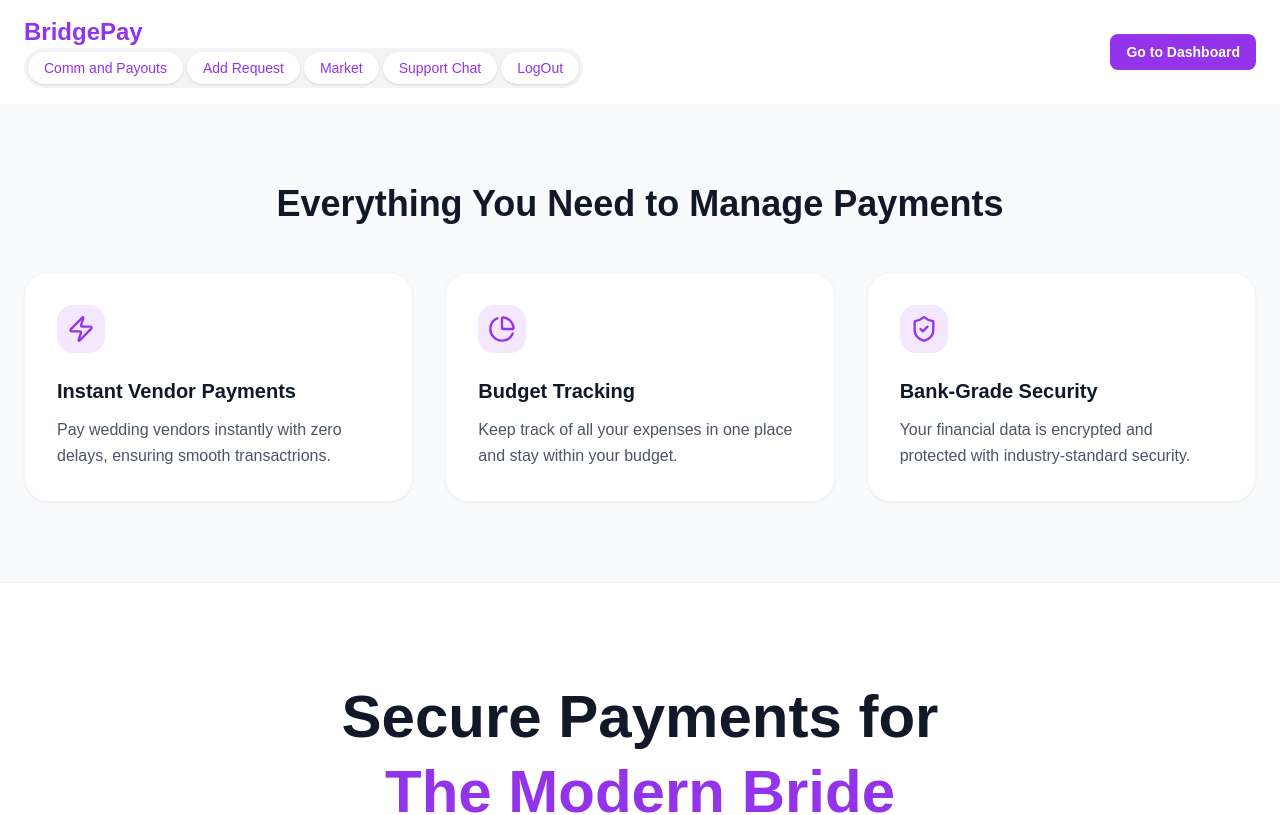
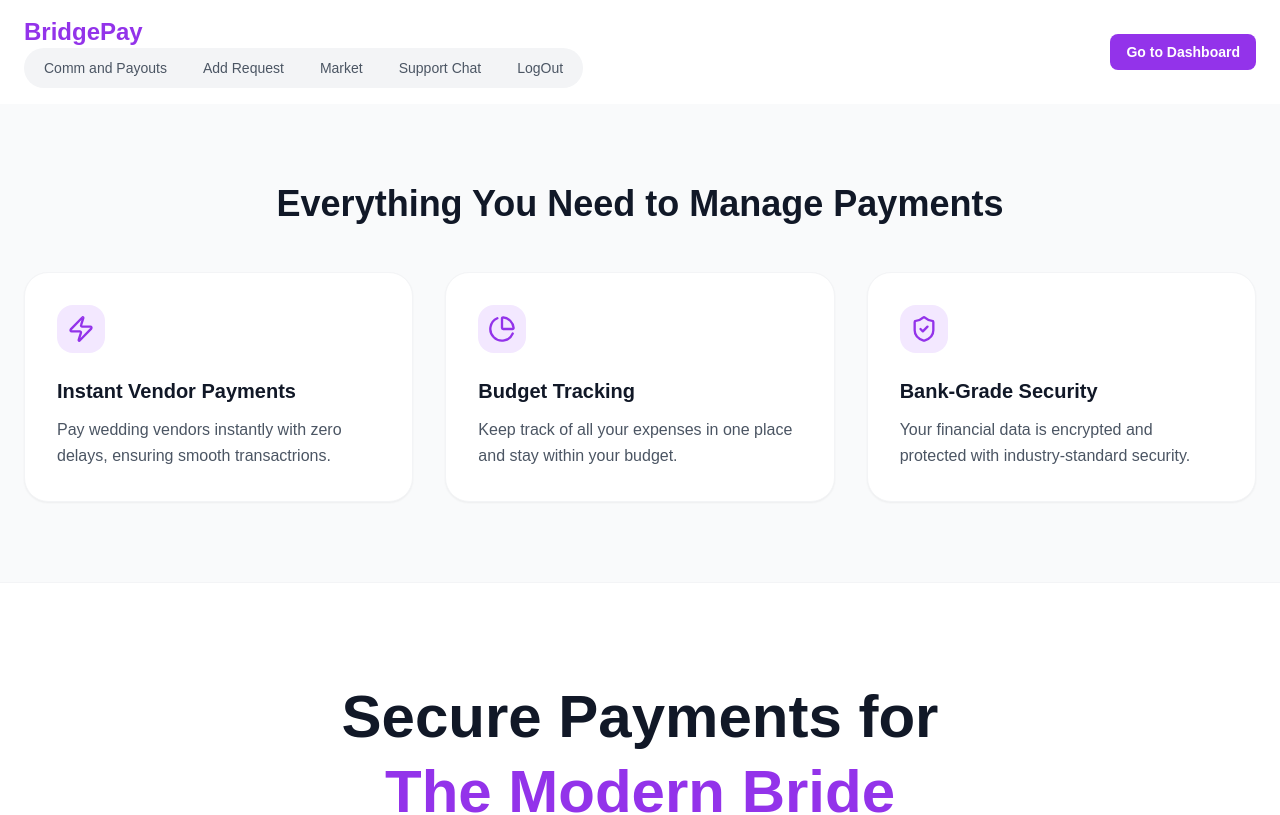
Before and after one commit to Abusadiq006/bridge-pay-dashboard, a React (Vite) app: page / in a window 1280 px wide. Shown: the top 815 px of the page. Built offline with nearby package versions, Linux system fonts and the light colour scheme; a web font is replaced by a local one.

Commit message:
updating homepage

```diff
--- a/src/pages/Home.jsx
+++ b/src/pages/Home.jsx
@@ -6,7 +6,7 @@ import TrustSection from '../components/TrustSection';
 import Footer from '../components/Footer';
 
 const Home = () => {
-  const [activeView, setActiveView] = useState('payout')
+  const [activeView, setActiveView] = useState('home')
   return (
     <div className="min-h-screen bg-white">
       {/* Basic Navbar */}
```
